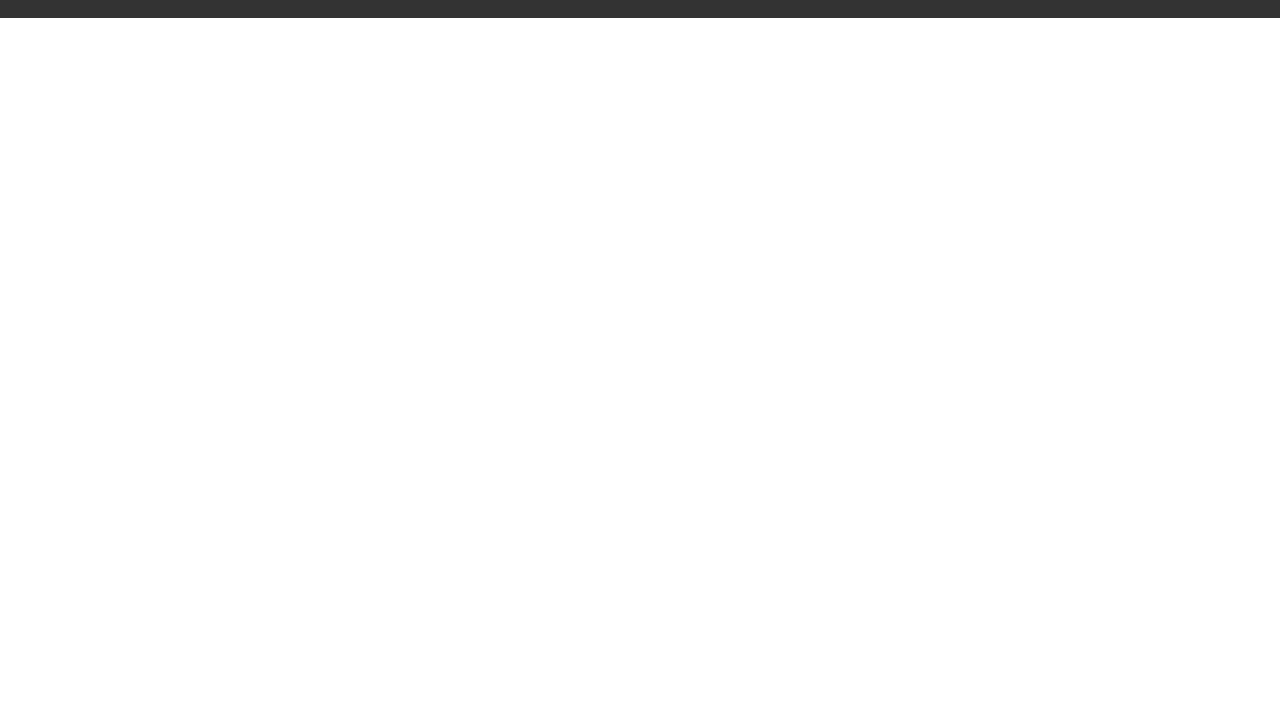
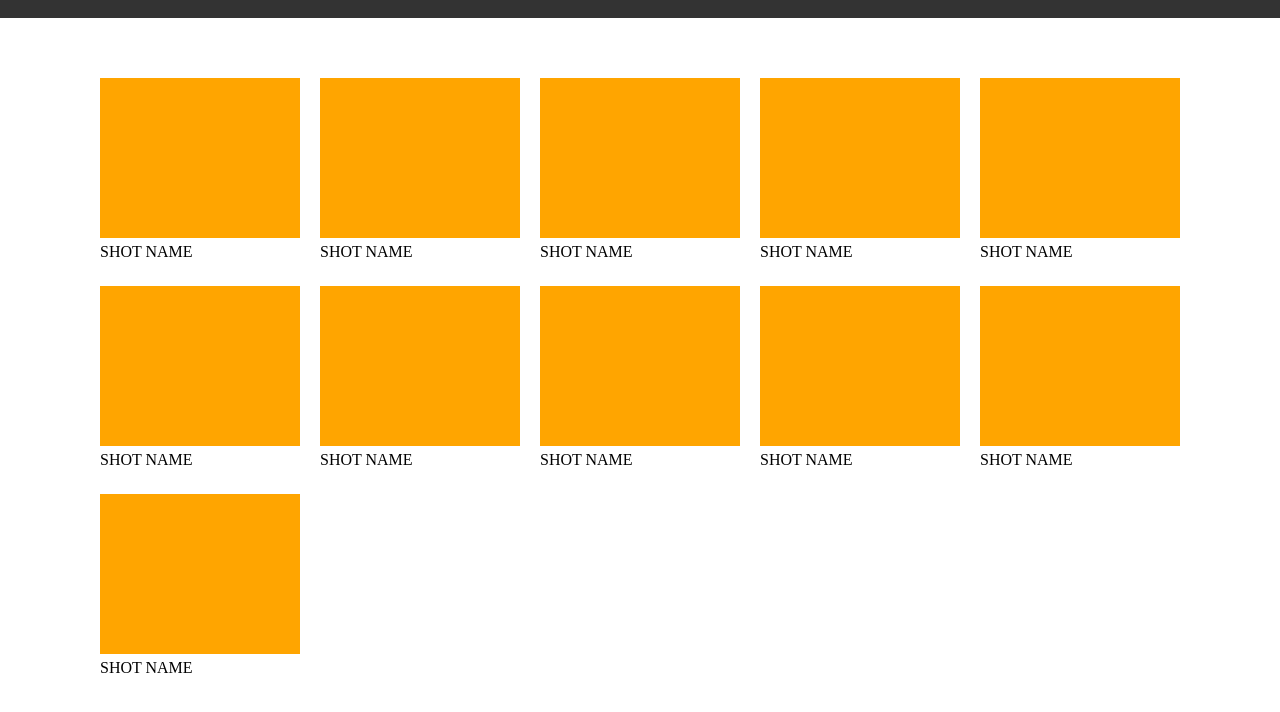
Before and after one commit to charlesmartinreed/flexbox-grid-camp, a plain HTML site: page index.html in a window 1280 px wide. Shown: the part 42-754 px from the top of the page. Drawn offline with Linux system fonts and the light colour scheme.

Commit message:
add image grid to day 3 dribble build

```diff
--- a/index.html
+++ b/index.html
@@ -33,5 +33,53 @@
       </div>
       <!-- right side -->
     </header>
+    <main>
+      <div class="grid">
+        <div class="shot">
+          <div class="mock-image"></div>
+          <div class="shot-name">SHOT NAME</div>
+        </div>
+        <div class="shot">
+          <div class="mock-image"></div>
+          <div class="shot-name">SHOT NAME</div>
+        </div>
+        <div class="shot">
+          <div class="mock-image"></div>
+          <div class="shot-name">SHOT NAME</div>
+        </div>
+        <div class="shot">
+          <div class="mock-image"></div>
+          <div class="shot-name">SHOT NAME</div>
+        </div>
+        <div class="shot">
+          <div class="mock-image"></div>
+          <div class="shot-name">SHOT NAME</div>
+        </div>
+        <div class="shot">
+          <div class="mock-image"></div>
+          <div class="shot-name">SHOT NAME</div>
+        </div>
+        <div class="shot">
+          <div class="mock-image"></div>
+          <div class="shot-name">SHOT NAME</div>
+        </div>
+        <div class="shot">
+          <div class="mock-image"></div>
+          <div class="shot-name">SHOT NAME</div>
+        </div>
+        <div class="shot">
+          <div class="mock-image"></div>
+          <div class="shot-name">SHOT NAME</div>
+        </div>
+        <div class="shot">
+          <div class="mock-image"></div>
+          <div class="shot-name">SHOT NAME</div>
+        </div>
+        <div class="shot">
+          <div class="mock-image"></div>
+          <div class="shot-name">SHOT NAME</div>
+        </div>
+      </div>
+    </main>
   </body>
 </html>
--- a/style.css
+++ b/style.css
@@ -13,6 +13,7 @@ header {
   justify-content: space-between;
   align-items: center;
   padding: 0 15px;
+  margin-bottom: 60px;
 }
 
 .header-section a {
@@ -44,6 +45,41 @@ header {
   flex-grow: 2;
 }
 
+/* GRID STYLING */
+.mock-image {
+  background: orange;
+  height: 160px;
+  width: 100%;
+}
+
+main {
+  display: flex;
+  justify-content: center;
+}
+
+.shot-name {
+  margin: 5px 0;
+}
+
+.grid {
+  display: grid;
+  grid-template-columns: repeat(2, 1fr);
+  grid-gap: 20px;
+  min-width: 90%;
+  max-width: 95%;
+}
+
+/* MEDIA QUERIES */
+
+@media (min-width: 530px) {
+  .grid {
+    display: grid;
+    grid-template-columns: repeat(auto-fill, 200px);
+    justify-content: center;
+    min-width: 80%;
+  }
+}
+
 @media (max-width: 960px) {
   .header-mobile-invisible {
     display: none;
```
